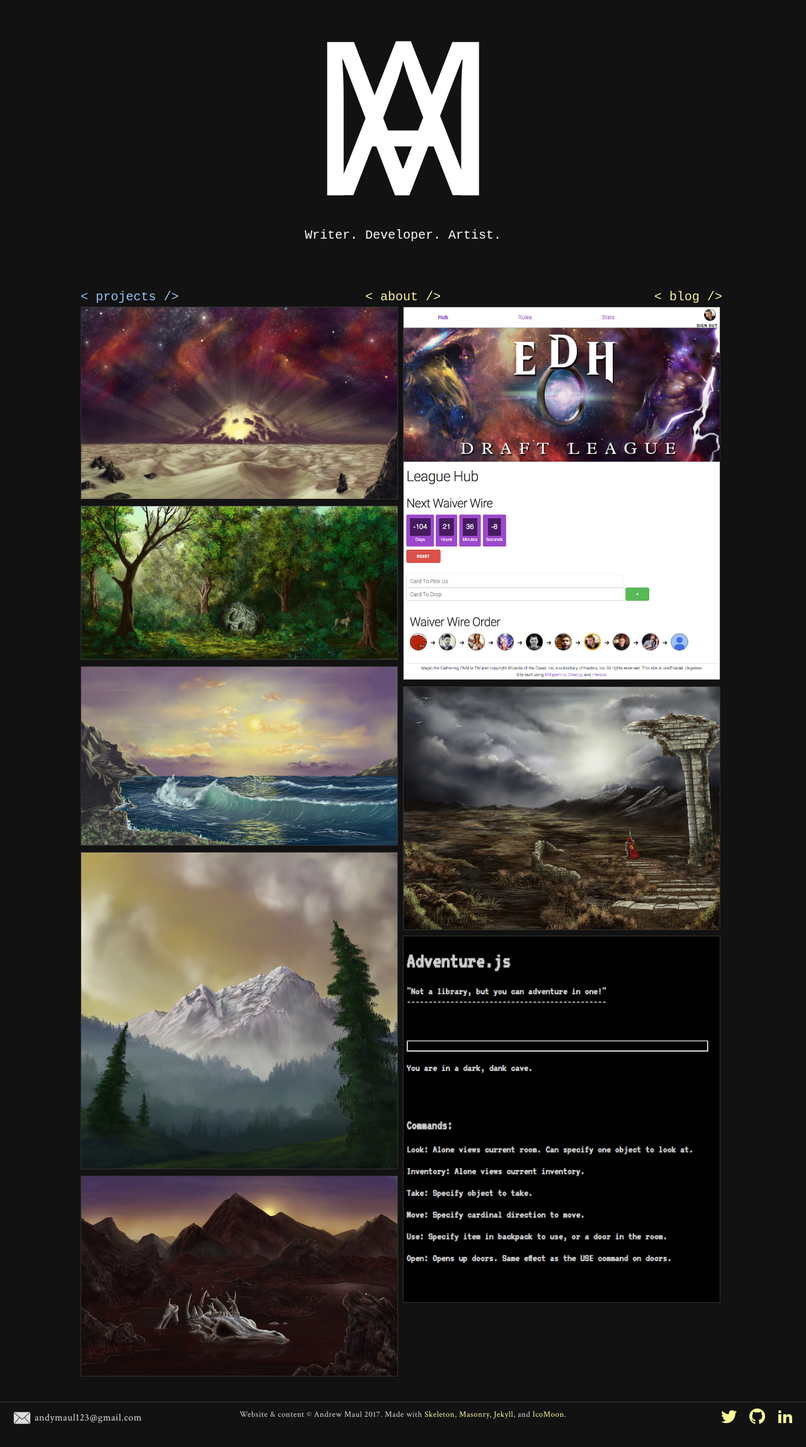
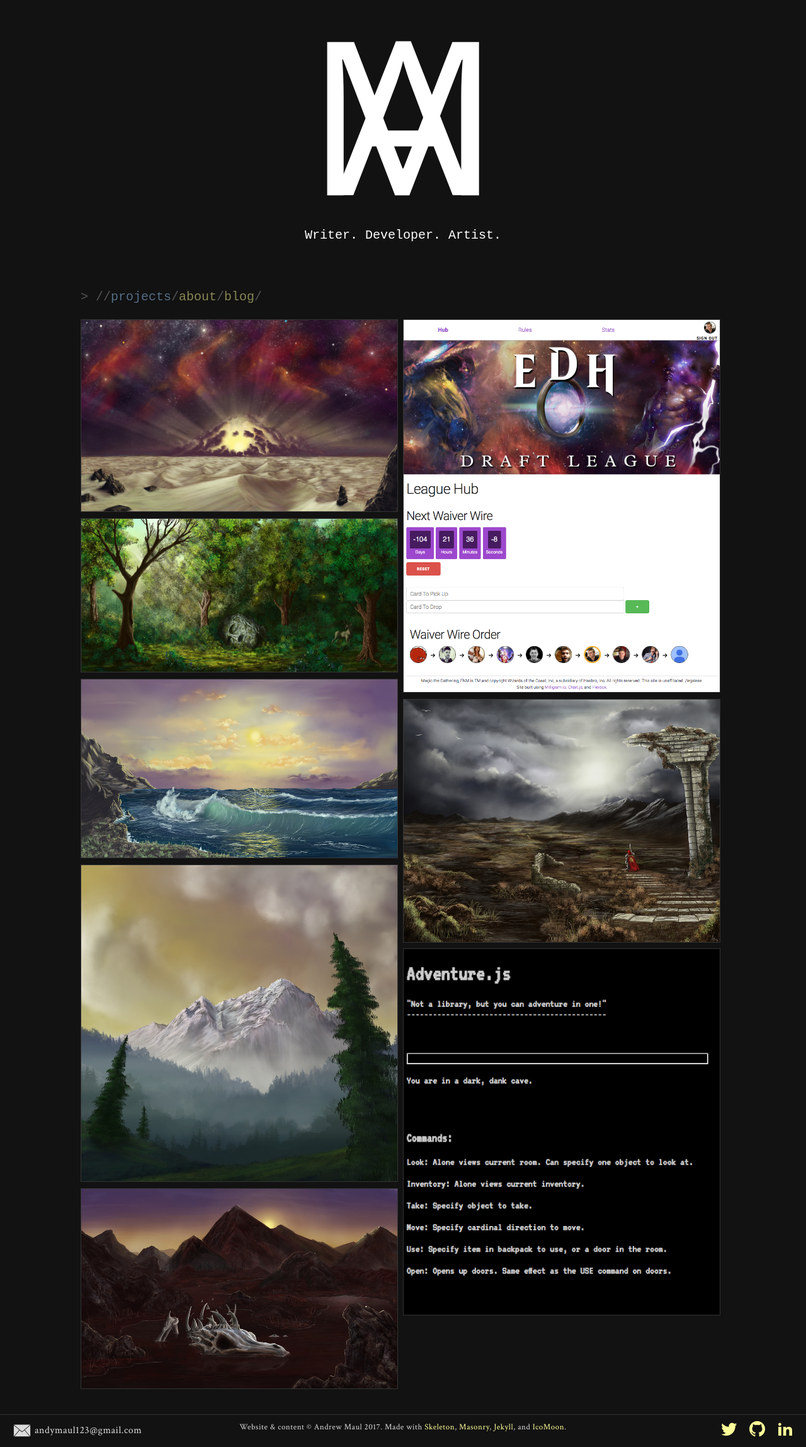
Before and after one commit to andymaul123/website-blog, a Jekyll site: the page built from index.html, in a window 1280 px wide. Shown: the whole page at 63% size. Built offline with Jekyll 4.4.1, drawn with Linux system fonts in a browser that asks for light colours; some web fonts are replaced.

Commit message:
Changes around nav layout

```diff
--- /dev/null
+++ b/_includes/home-nav.html
@@ -0,0 +1,3 @@
+<nav class="home-nav">
+    > //<a href="{{ site.baseurl }}/" class="no-underline shadows active">projects</a>/<a href="{{ site.baseurl }}/about" class="no-underline shadows">about</a>/<a href="{{ site.posts.first.url }}" class="no-underline shadows">blog</a>/
+</nav>
--- a/_sass/_styles.scss
+++ b/_sass/_styles.scss
@@ -221,9 +221,9 @@ a {
 
 /* Post-specific styles
 –––––––––––––––––––––––––––––––––––––––––––––––––– */
-.post-nav, .post-nav a {
+.home-nav, .home-nav a, .post-nav, .post-nav a {
     font-family: $monospace;
-    font-size: 1.5rem;
+    font-size: 2rem;
     color: $commentGray;
     & a {
         opacity: 0.5;
@@ -239,7 +239,7 @@ a {
         }
     }
 }
-.post-nav {
+.home-nav, .post-nav {
     margin-bottom: 2rem;
 }
 .fullscreen {
@@ -311,6 +311,14 @@ a {
     margin-bottom: 2rem;
     @media (max-width:549px){
         width: auto;
+        padding: 0;
+        border-width: 0px!important;
+        &:before{
+            display: none!important;
+        }
+        &:after {
+            display: none!important;
+        }
     }
     &:before {
         content: "";
--- a/index.html
+++ b/index.html
@@ -5,7 +5,6 @@ title: Andrew Maul. Developer, Writer, Artist.
 
   <div class="row">
     <div class="twelve columns">
-
       <!-- Giant Logo -->
       <div class="logo center">
         <img src="../image/logo.svg" alt="logo" />
@@ -18,12 +17,12 @@ title: Andrew Maul. Developer, Writer, Artist.
       </div>
 
       <!-- Navigation -->
-
-      <nav class="nav row">
+      {% include home-nav.html %}
+<!--       <nav class="nav row">
         <div class="four columns left"><a href="{{ site.baseurl }}/" class="active no-underline shadows">< projects /></a></div>
         <div class="four columns center"><a href="{{ site.baseurl }}/about" class="no-underline shadows">< about /></a></div>
         <div class="four columns right"><a href="{{ site.posts.first.url }}" class="no-underline pull-left shadows">< blog /></a></div>
-      </nav>
+      </nav> -->
 
       <!-- Masonry Section of Interests -->
       <div class="grid">
```
